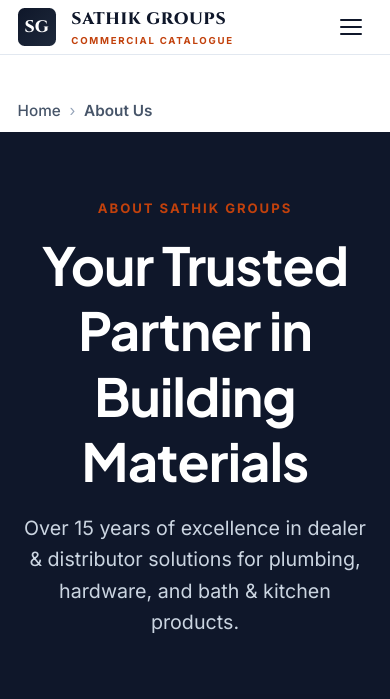
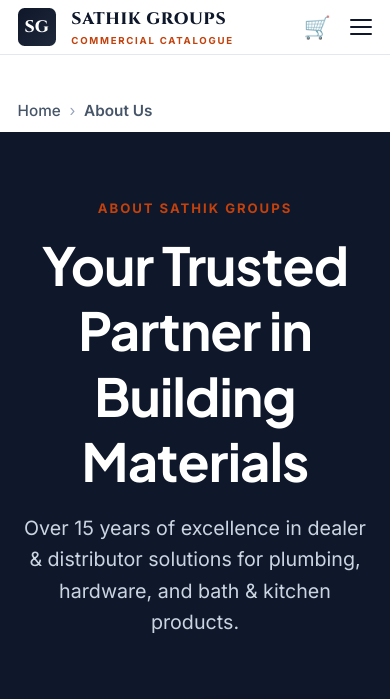
Before and after one commit to rohit-r-20/Sathik, a Flask app: page /about in a window 390 px wide; the page is wider, and only the part inside the window is pictured. Shown: the top 699 px of that part. Run offline with Flask 3, Linux system fonts and the light colour scheme; parts of the project's set-up code (start-up, migrations or seed data) failed here and were passed over.

Commit message:
Add Quote List cart button to mobile top navbar next to hamburger toggle and synchronize badge count updates

```diff
--- a/static/css/responsive.css
+++ b/static/css/responsive.css
@@ -3,9 +3,11 @@
    Priority: Mobile users (< 768px) get the best experience
    ============================================================ */
 
-/* ──────────────────────────────────────────────────────────
-   HAMBURGER TOGGLE BUTTON — shown on mobile only
-   ────────────────────────────────────────────────────────── */
+/* Hide mobile nav actions container on desktop */
+.nav-mobile-actions {
+  display: none;
+}
+
 .mobile-toggle {
   display: none;
   background: none;
@@ -204,6 +206,45 @@
     box-shadow: 0 6px 20px rgba(249, 115, 22, 0.40);
   }
 
+  .nav-mobile-actions {
+    display: flex !important;
+    align-items: center;
+    gap: 0.15rem;
+    margin-right: -0.625rem; /* Shunts hamburger slightly right */
+    z-index: 102;
+  }
+  .mobile-cart-btn {
+    display: flex !important;
+    align-items: center;
+    justify-content: center;
+    width: 2.25rem;
+    height: 2.25rem;
+    font-size: 1.25rem;
+    color: var(--primary-600);
+    position: relative;
+    z-index: 103;
+    border-radius: var(--radius-md);
+    transition: background 0.2s;
+  }
+  .mobile-cart-btn:active {
+    background: var(--primary-100);
+  }
+  .cart-badge-mobile {
+    position: absolute;
+    top: -2px;
+    right: -2px;
+    background: var(--accent);
+    color: white;
+    font-size: 0.55rem;
+    font-weight: 700;
+    min-width: 15px;
+    height: 15px;
+    border-radius: 50%;
+    display: flex;
+    align-items: center;
+    justify-content: center;
+    border: 1.5px solid white;
+  }
   .mobile-toggle {
     display: flex;
   }
--- a/static/js/main.js
+++ b/static/js/main.js
@@ -441,6 +441,7 @@
 
     const badge = document.getElementById('cart-badge');
     const badgeDesktop = document.getElementById('cart-badge-desktop');
+    const badgeMobile = document.getElementById('cart-badge-mobile');
 
     if (badge) {
       badge.textContent = count;
@@ -449,6 +450,10 @@
     if (badgeDesktop) {
       badgeDesktop.textContent = count;
       badgeDesktop.style.display = count > 0 ? 'inline-block' : 'none';
+    }
+    if (badgeMobile) {
+      badgeMobile.textContent = count;
+      badgeMobile.style.display = count > 0 ? 'flex' : 'none';
     }
 
     // Render list in modal
--- a/templates/navbar.html
+++ b/templates/navbar.html
@@ -15,6 +15,14 @@
       </div>
     </a>
 
+    <!-- Mobile Menu Actions Group -->
+    <div class="nav-mobile-actions">
+      <!-- Mobile Cart/Quote List Indicator -->
+      <a href="javascript:void(0)" onclick="openModal('cart-modal')" class="mobile-cart-btn" aria-label="View Quote List">
+        🛒
+        <span id="cart-badge-mobile" class="cart-badge-mobile" style="display:none;">0</span>
+      </a>
+
       <!-- Mobile Menu Toggle Button -->
       <button
         type="button"
@@ -29,6 +37,7 @@
         <span aria-hidden="true"></span>
         <span aria-hidden="true"></span>
       </button>
+    </div>
 
     <!-- Navigation Menu -->
     <ul class="nav-menu" id="nav-menu" role="menubar">
```
Lines whose indentation alone changed are shown as unchanged.
